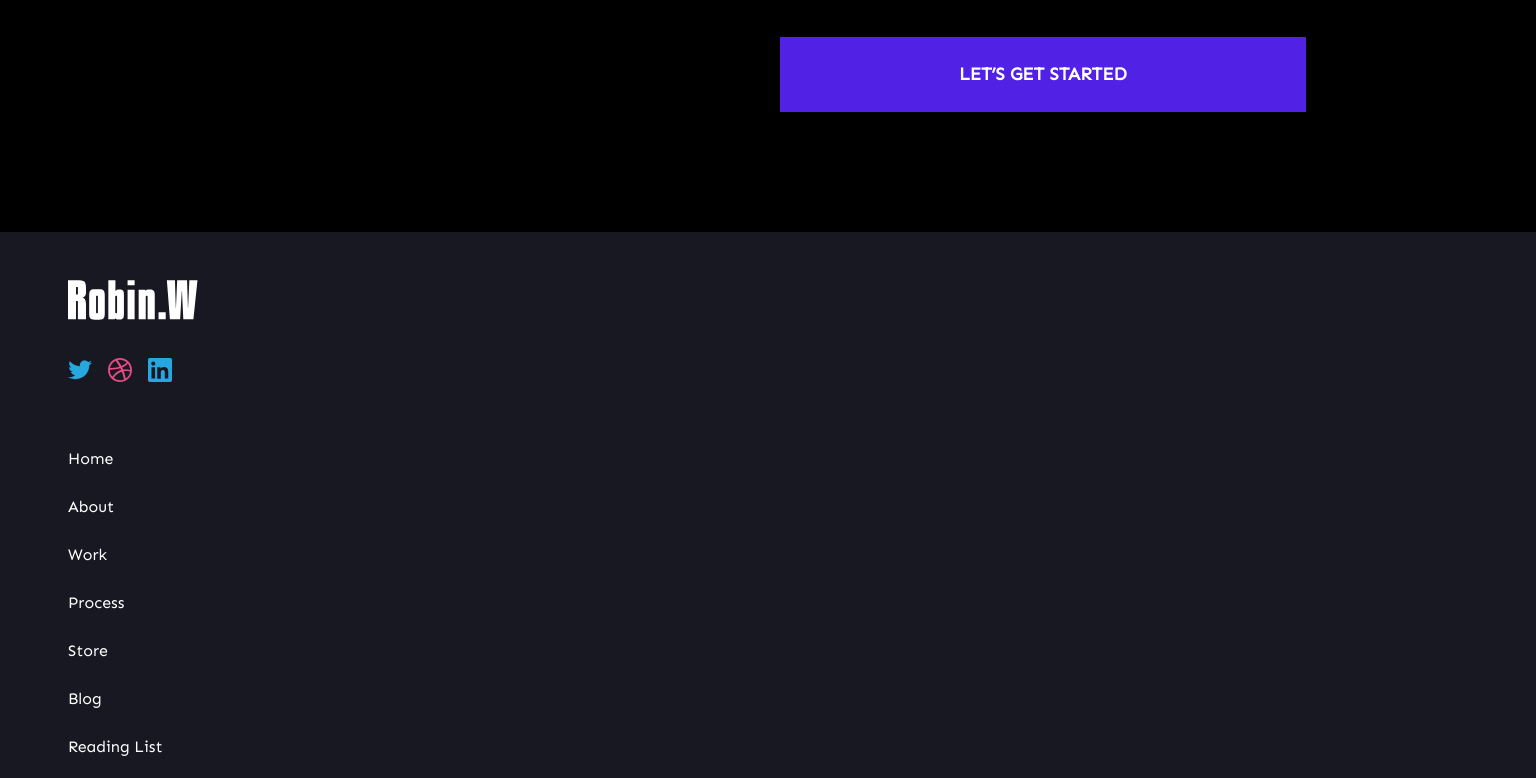
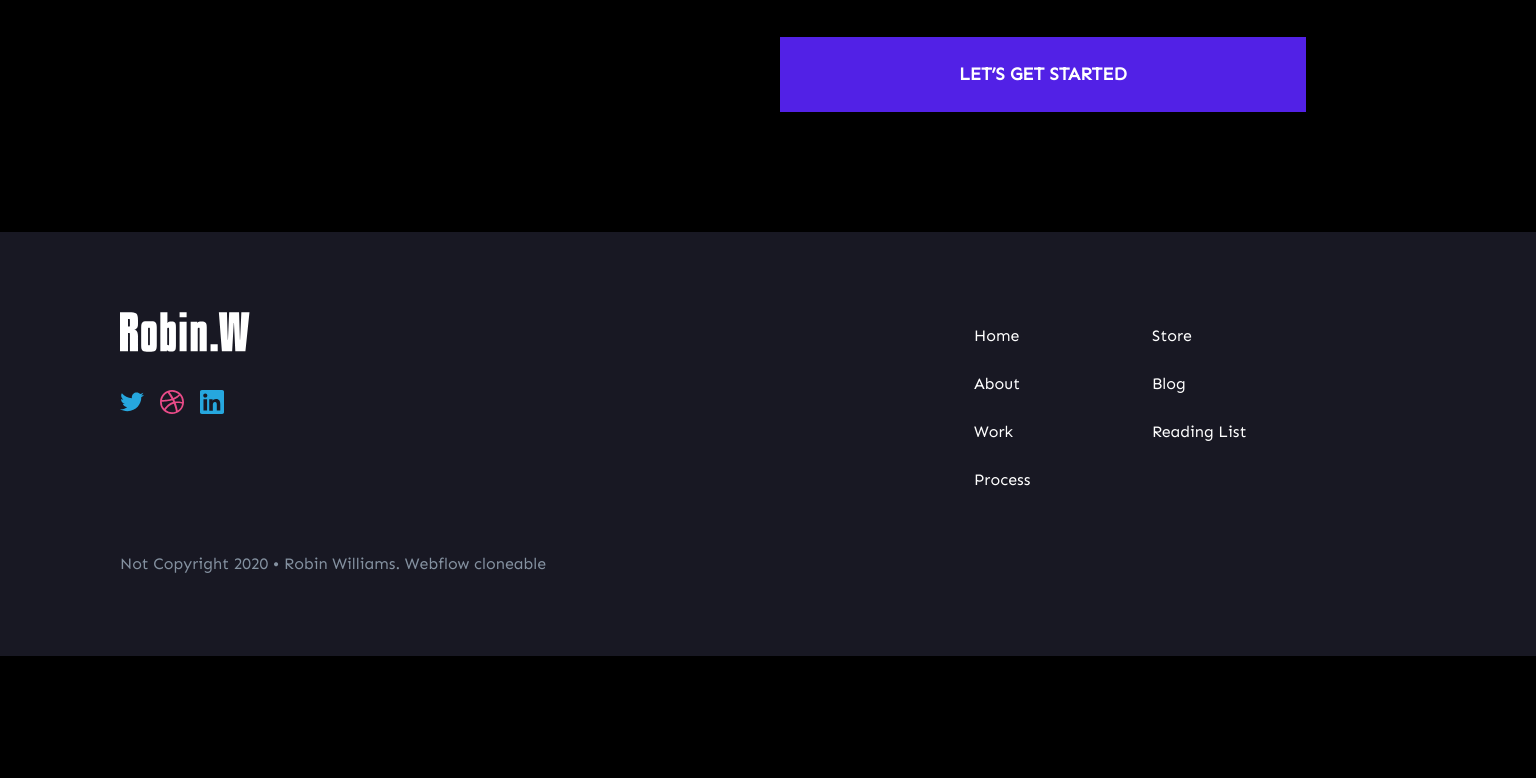
Before and after one commit to ruslankozenko/Robin.W-training, a plain HTML site: page index.html in a window 1536 px wide. Shown: the part 11222-12000 px from the top of the page. After the commit the page ends 11878 px from the top, so only its background shows below. Drawn offline with nearby package versions, Linux system fonts and the light colour scheme.

Commit message:
footer off

```diff
--- a/styles.css
+++ b/styles.css
@@ -760,6 +760,11 @@ body {
     color: #fff;
 }
 
+.footer-menu-item-sending:hover,
+.footer-menu-item-sending:focus {
+    background-color: #5221e6;
+}
+
 .footer-menu {
     margin-bottom: 48px;
 }
@@ -1078,6 +1083,35 @@ body {
 
 /* ============== /TABLET CONTACT ============== */
 
+/* ============== TABLET FOOTER ============== */
+
+.footer-section {
+    padding-top: 80px;
+    padding-bottom: 80px;
+}
+
+.footer-container {
+    padding-left: 40px;
+    padding-right: 40px;
+}
+
+.footer-content {
+    display: flex;
+    justify-content: space-between;
+}
+
+.footer-menu {
+    display: flex;
+    gap: 24px;
+}
+
+.footer-extra {
+    width: 329px;
+
+}
+
+/* ============== /TABLET FOOTER ============== */
+
 }
 
 @media screen and (min-width: 1440px) {
@@ -1339,4 +1373,17 @@ body {
 
 /* ============== /DESKTOP CONTACT ============== */
 
+/* ============== DESKTOP FOOTER ============== */
+
+.footer-container {
+    padding-left: 72px;
+    padding-right: 182px;
 }
+
+.footer-extra {
+    width: 436px;
+}
+
+/* ============== /DESKTOP FOOTER ============== */
+
+}
```
